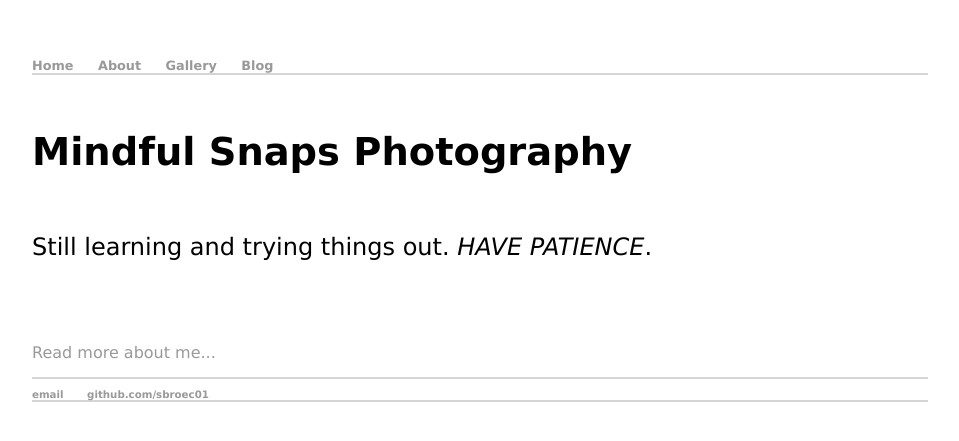
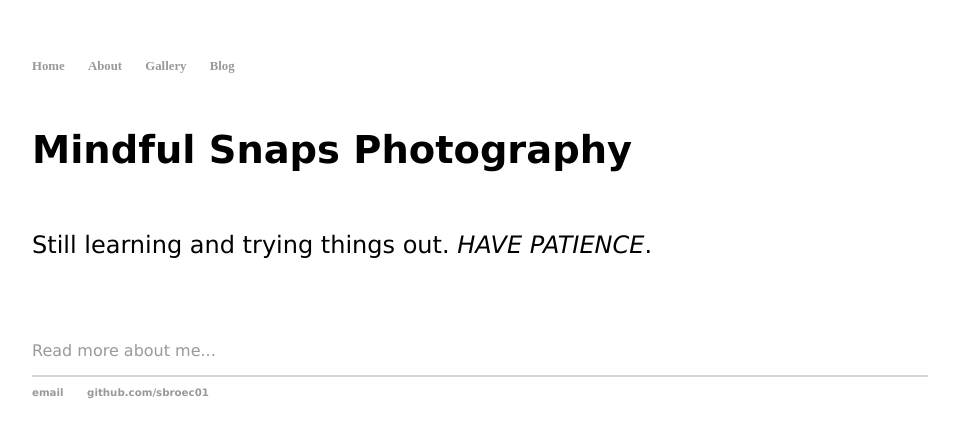
Before and after one commit to sbroec01/sbroec01.github.io, a Jekyll site: the page index.html, which Jekyll copies as it is, in a window 1280 px wide. Shown: the top 441 px of the page, without its empty margins (160-1119 px from the left). Built offline with Jekyll 4.4.1, drawn with Linux system fonts in a browser that asks for light colours.

Commit message:
Update main.css

```diff
--- a/css/main.css
+++ b/css/main.css
@@ -3,6 +3,7 @@
     width: 70%;
 }
 nav ul, footer ul {
+	'border-bottom: 2px solid #d5d5d5;
 	font-family: Verdana, Geneva, sans-serif;
 	font-size: 80%;
 	font-style: normal;
@@ -11,7 +12,6 @@
 	line-height: 100%;
 	padding: 0px;
     	list-style: none;
-	border-bottom: 2px solid #d5d5d5;
 }
 nav ul li, footer ul li {
     display: inline;
```
